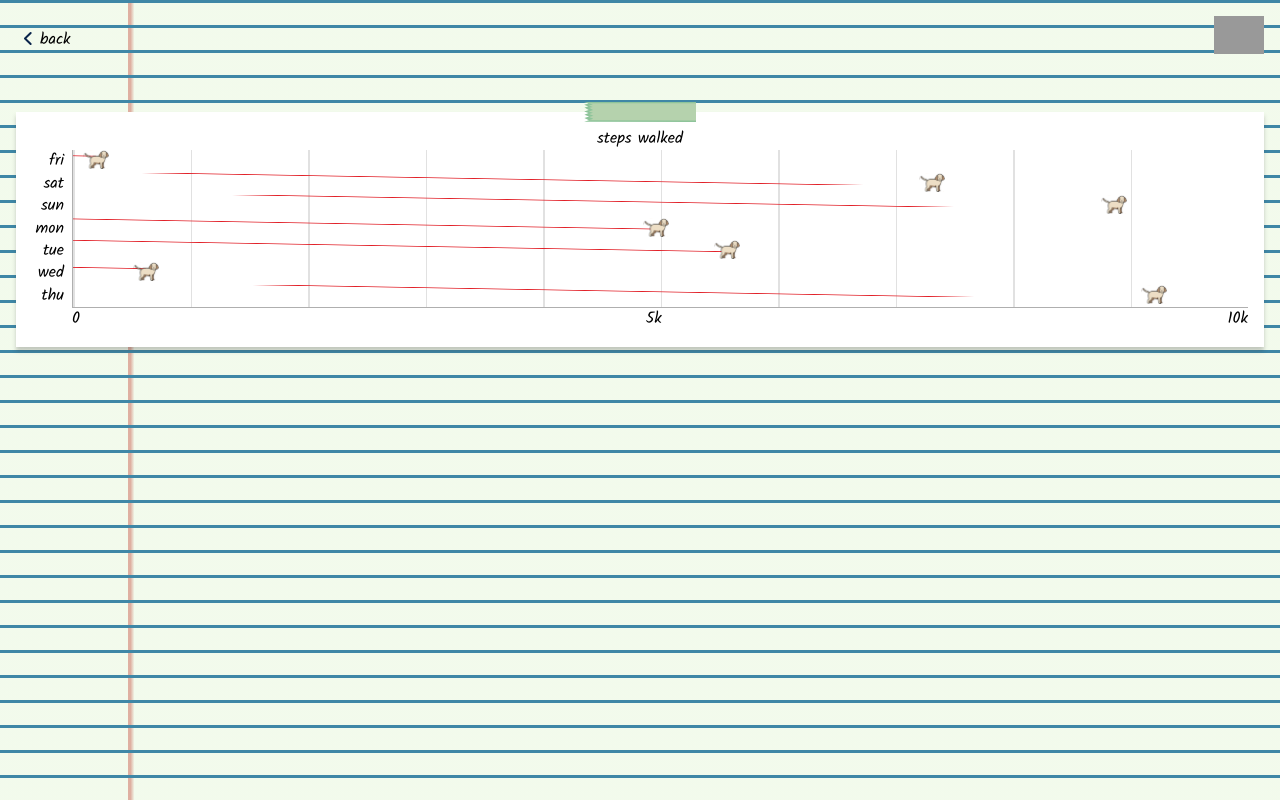
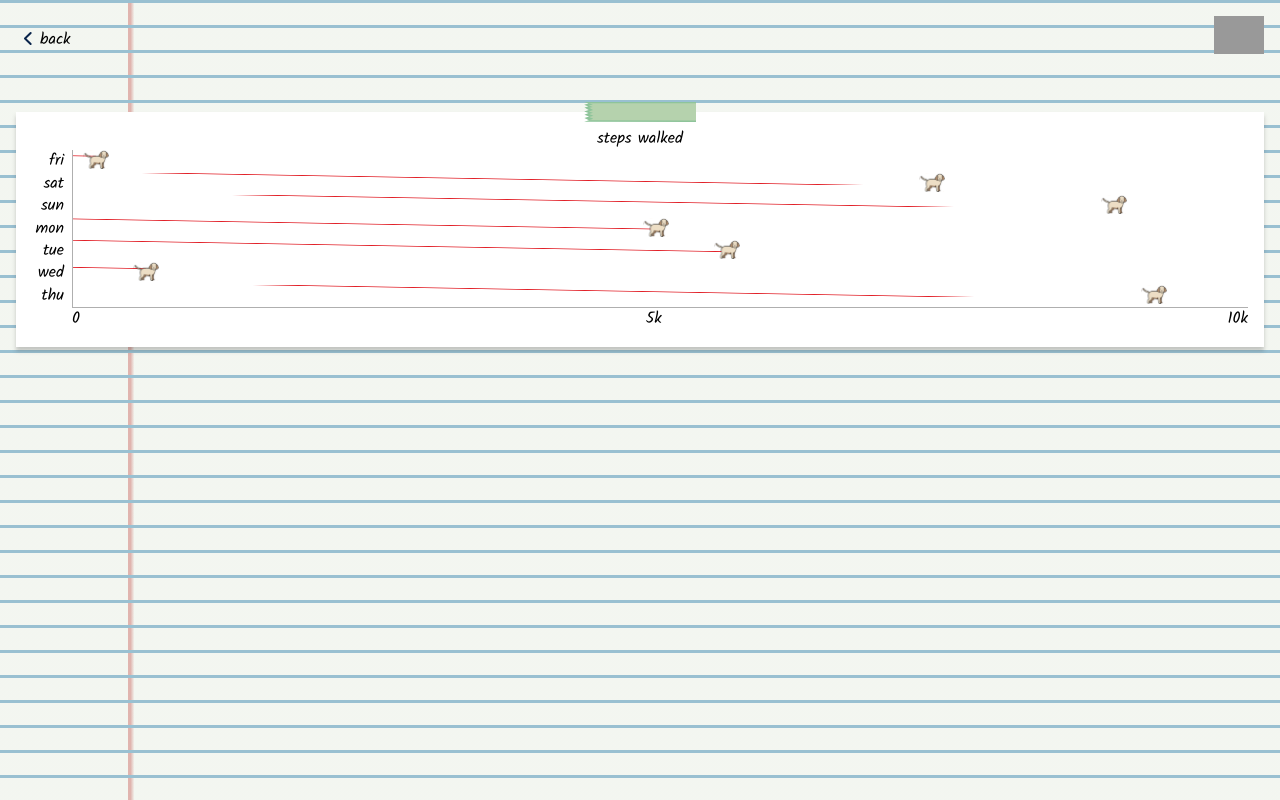
Before and after one commit to 21mdr1/dog-app, a React (Create React App) app: page /user in a window 1280 px wide. Built offline with nearby package versions, Linux system fonts and the light colour scheme; grey boxes are pictures that could not be loaded; the HTML template or start-up script is replaced by a standard one.

Commit message:
Lighten background to bring focus to front

```diff
--- a/src/pages/User/User.scss
+++ b/src/pages/User/User.scss
@@ -4,19 +4,30 @@
 
 .page {
     &--user {
-        //background-color: $light-orange;
+        // background-color: $light-orange;
         font-family: 'Kalam', 'Comic Sans', cursive;
         line-height: 1.4rem;
 
+        // background: linear-gradient(
+        //         #3f87a6 10%,
+        //         #ebf8e1a2 10%
+        //     ),
+        //     linear-gradient(to right,
+        //         #ebf8e100 10%,
+        //         #c73030 10% 10.2%,
+        //         #ebf8e100 10.5%
+        //     );
+        //#73a7bd
         background: linear-gradient(
-                #3f87a6 10%,
-                #ebf8e1a2 10%
+                #99c0d1 10%,
+                #ecf1e8a2 10%
             ),
             linear-gradient(to right,
                 #ebf8e100 10%,
-                #c73030 10% 10.2%,
+                #ca4a4a 10% 10.2%,
                 #ebf8e100 10.5%
             );
+        // using chalkboard or whiteboard
         background-size: 100% 25px, 100% 100%;
         background-repeat: repeat, no-repeat;
     }
@@ -110,13 +121,13 @@
         border-left: 1px solid $silver;
         flex-grow: 1;
 
-        background: repeating-linear-gradient(
-            to right,
-            $mercury,
-            $mercury 1.5px,
-            transparent 1px,
-            transparent 10%
-        );
+        // background: repeating-linear-gradient(
+        //     to right,
+        //     $mercury,
+        //     $mercury 1.5px,
+        //     transparent 1px,
+        //     transparent 10%
+        // );
     }
 
     &__bar {
```
